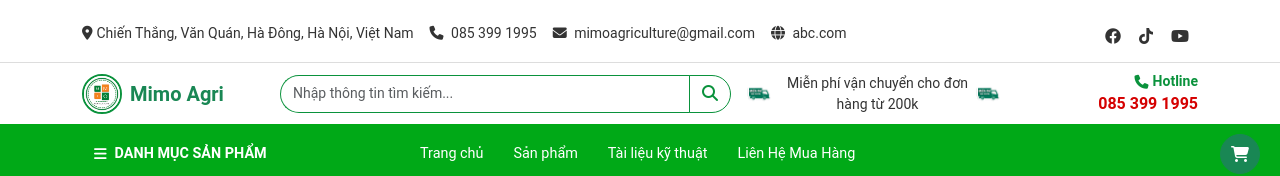
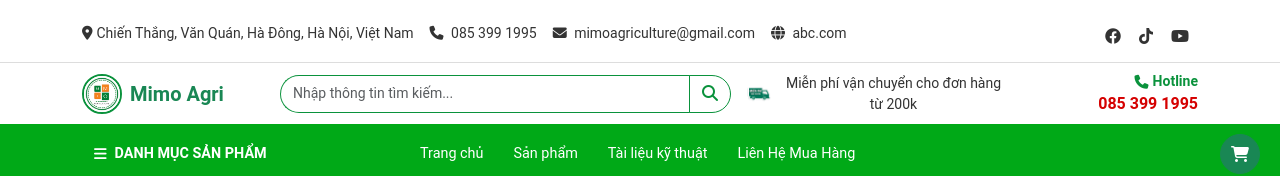
Before and after one commit to phuhoang06/mimo-agri, a React (Create React App) app: page / in a window 1280 px wide. Shown: the top 176 px of the page. Built offline with nearby package versions, Linux system fonts and the light colour scheme.

Commit message:
up to git hub page

```diff
--- a/src/components/header/LogoSection.jsx
+++ b/src/components/header/LogoSection.jsx
@@ -44,7 +44,7 @@ function LogoSection({ isMobile, mobileMenuOpen, toggleMobileMenu }) {
           <div className="shipping-wrap d-flex align-items-center">
             <img src={shiper} alt="Shipping" className="shipping-icon me-2" style={{ maxWidth: '24px' }} />
             <span className="shipping-text small">Miễn phí vận chuyển cho đơn hàng từ 200k</span>
-            <img src={shiper} alt="Shipping" className="shipping-icon me-2" style={{ maxWidth: '24px' }} />
+
           </div>
         </div>
         <div className="col-6 col-md-2 col-lg-2 text-end order-2 order-md-4 mb-2 mb-md-0">
```
